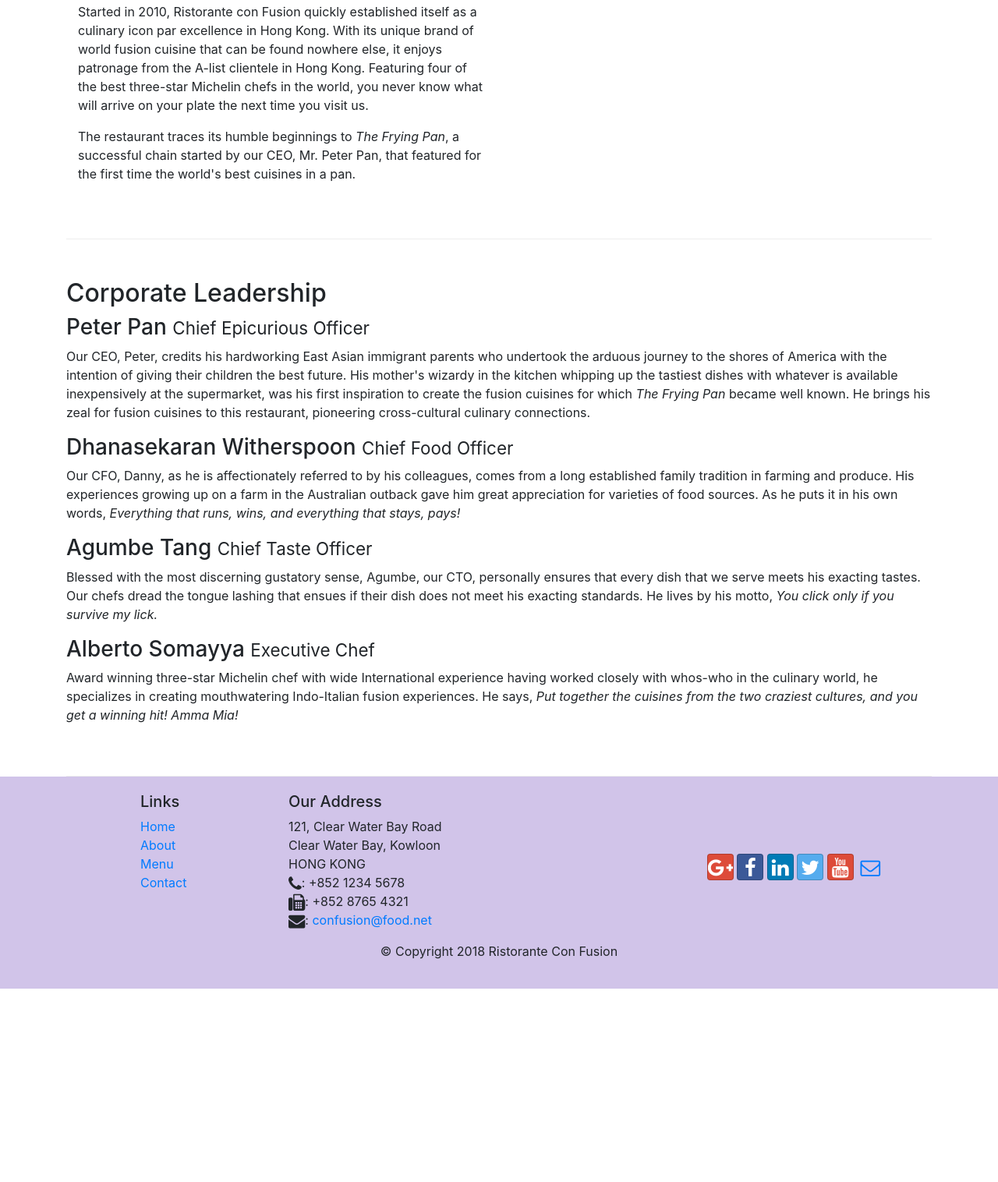
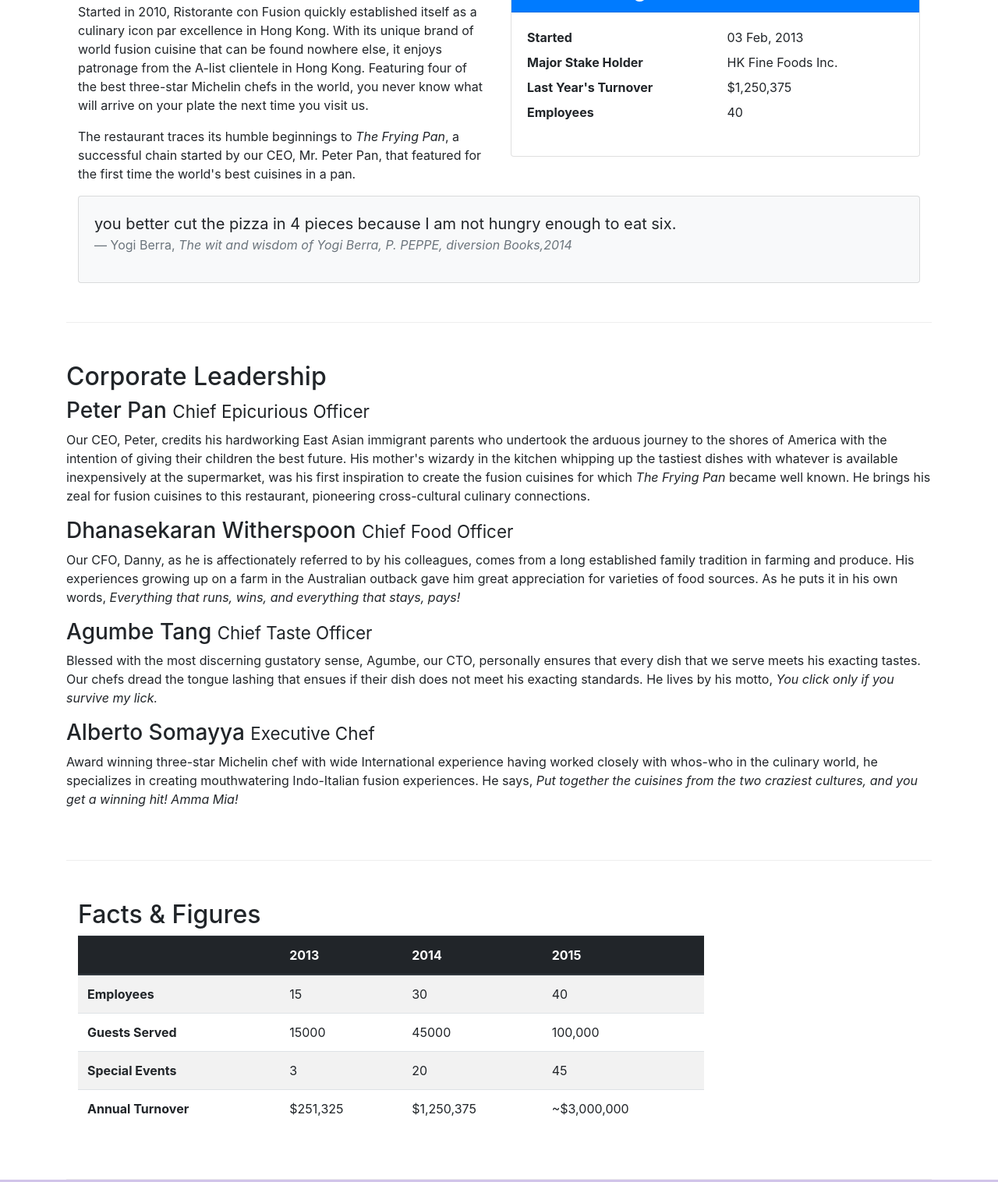
Before and after one commit to khanhumera/conFusion, a website: page aboutus.html in a window 1280 px wide. Shown: the part 558-2074 px from the top of the page at 78% size. Before the commit the page ends 1826 px from the top, so only its background shows below. Drawn offline with nearby package versions, Linux system fonts and the light colour scheme.

Commit message:
cards and tables

```diff
--- a/aboutus.html
+++ b/aboutus.html
@@ -73,7 +73,36 @@
                 <p>Started in 2010, Ristorante con Fusion quickly established itself as a culinary icon par excellence in Hong Kong. With its unique brand of world fusion cuisine that can be found nowhere else, it enjoys patronage from the A-list clientele in Hong Kong.  Featuring four of the best three-star Michelin chefs in the world, you never know what will arrive on your plate the next time you visit us.</p>
                 <p>The restaurant traces its humble beginnings to <em>The Frying Pan</em>, a successful chain started by our CEO, Mr. Peter Pan, that featured for the first time the world's best cuisines in a pan.</p>
             </div>
-            <div class="col col-sm">
+            <div class="col-sm">
+                <div class="card">
+                    <h3 class="card-header bg-primary text-white"> Facts at a glance</h3>
+                    <div class="card-body">
+                        <dl class="row">
+                            <dt class="col-6">Started</dt>
+                            <dd class="col-6">03 Feb, 2013</dd>
+                            <dt class="col-6">Major Stake Holder</dt>
+                            <dd class="col-6">HK Fine Foods Inc.</dd>
+                            <dt class="col-6">Last Year's Turnover</dt>
+                            <dd class="col-6">$1,250,375</dd>
+                            <dt class="col-6">Employees</dt>
+                            <dd class="col-6">40</dd>
+
+                        </dl>
+                    </div>
+
+                </div>
+            </div>
+            <div class="col-12">
+                <div class="card card-body bg-light">
+                    <blockquote class="blockquote">
+                        <p class="mb-0"> you better cut the pizza in 4 pieces because
+                            I am not hungry enough to eat six.</p>
+                        <footer class="blockquote-footer">Yogi Berra,
+                            <cite title="Source Title">The wit and wisdom of Yogi Berra, P. PEPPE, diversion Books,2014</cite>
+                        </footer>
+                    </blockquote>
+                </div>
+
             </div>
         </div>
 
@@ -91,6 +120,52 @@
                 <p class="d-none d-sm-block">Award winning three-star Michelin chef with wide International experience having worked closely with whos-who in the culinary world, he specializes in creating mouthwatering Indo-Italian fusion experiences. He says, <em>Put together the cuisines from the two craziest cultures, and you get a winning hit! Amma Mia!</em></p>
             </div>
        </div>
+       <div class="row row-content">
+        <div class="col-12 col-sm-9">
+            <h2>Facts &amp; Figures</h2>
+            <div class="table-responsive">
+             <table class="table table-striped">
+                 <thead class="thead-dark">
+                     <tr>
+                         <th>&nbsp;</th>
+                         <th>2013</th>
+                         <th>2014</th>
+                         <th>2015</th>
+                     </tr>
+                 </thead>
+                 <tbody>
+                     <tr>
+                         <th>Employees</th>
+                         <td>15</td>
+                         <td>30</td>
+                         <td>40</td>
+                     </tr>
+                     <tr>
+                         <th>Guests Served</th>
+                         <td>15000</td>
+                         <td>45000</td>
+                         <td>100,000</td>
+                     </tr>
+                     <tr>
+                         <th>Special Events</th>
+                         <td>3</td>
+                         <td>20</td>
+                         <td>45</td>
+                     </tr>
+                     <tr>
+                         <th>Annual Turnover</th>
+                         <td>$251,325</td>
+                         <td>$1,250,375</td>
+                         <td>~$3,000,000</td>
+                     </tr>
+                 </tbody>
+             </table>
+         </div>
+        </div>
+        <div class="col-12 col-sm-3">
+
+        </div>
+    </div>
 
     </div>
 
```
Also changed, not shown: contactus.html (+1 -0 lines).
